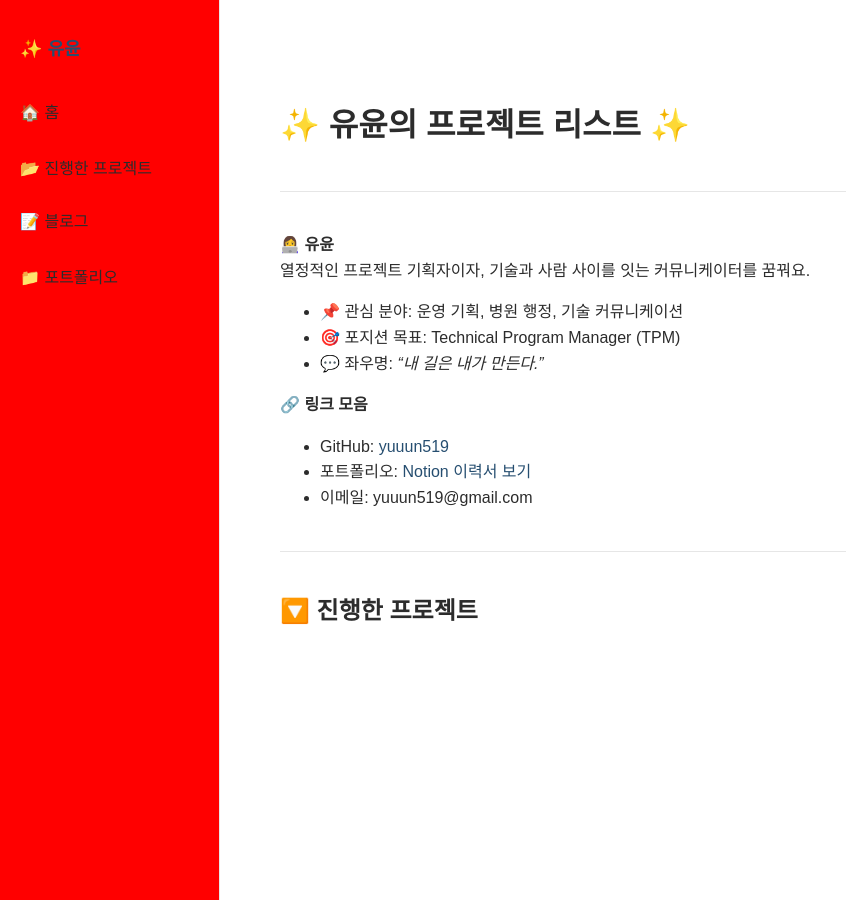
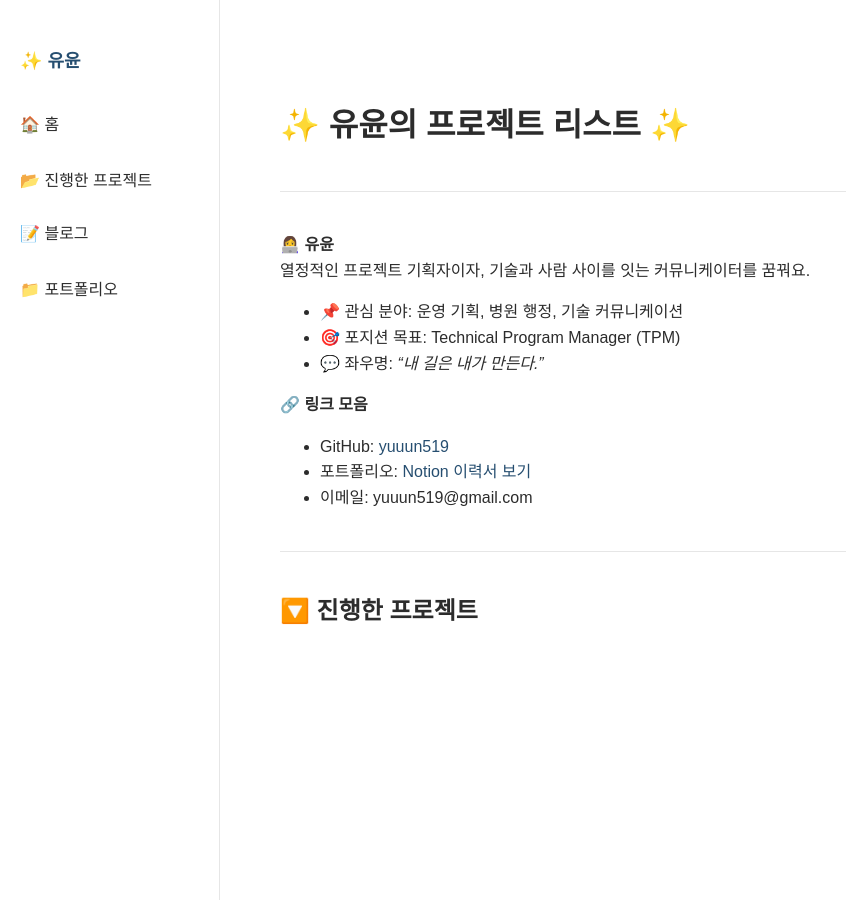
Before and after one commit to yuuun519/yuuun519.github.io, a Jekyll site: the page built from index.md, in a window 1280 px wide. Shown: the whole page, without its empty margins (0-846 px from the left). Built offline with Jekyll 4.4.1, drawn with Linux system fonts in a browser that asks for light colours.

Commit message:
update 0.0.7

```diff
--- a/_layouts/default.html
+++ b/_layouts/default.html
@@ -8,7 +8,7 @@
 </head>
 <body>
   <div class="layout">
-  <aside class="sidebar" style="background: red; color: white; padding: 20px;">
+  <aside class="sidebar">
     <h2>✨ 유윤</h2>
     <ul class="nav-section">
       <li><a href="/">🏠 홈</a></li>
```
Also changed, not shown: README.md (deleted).
